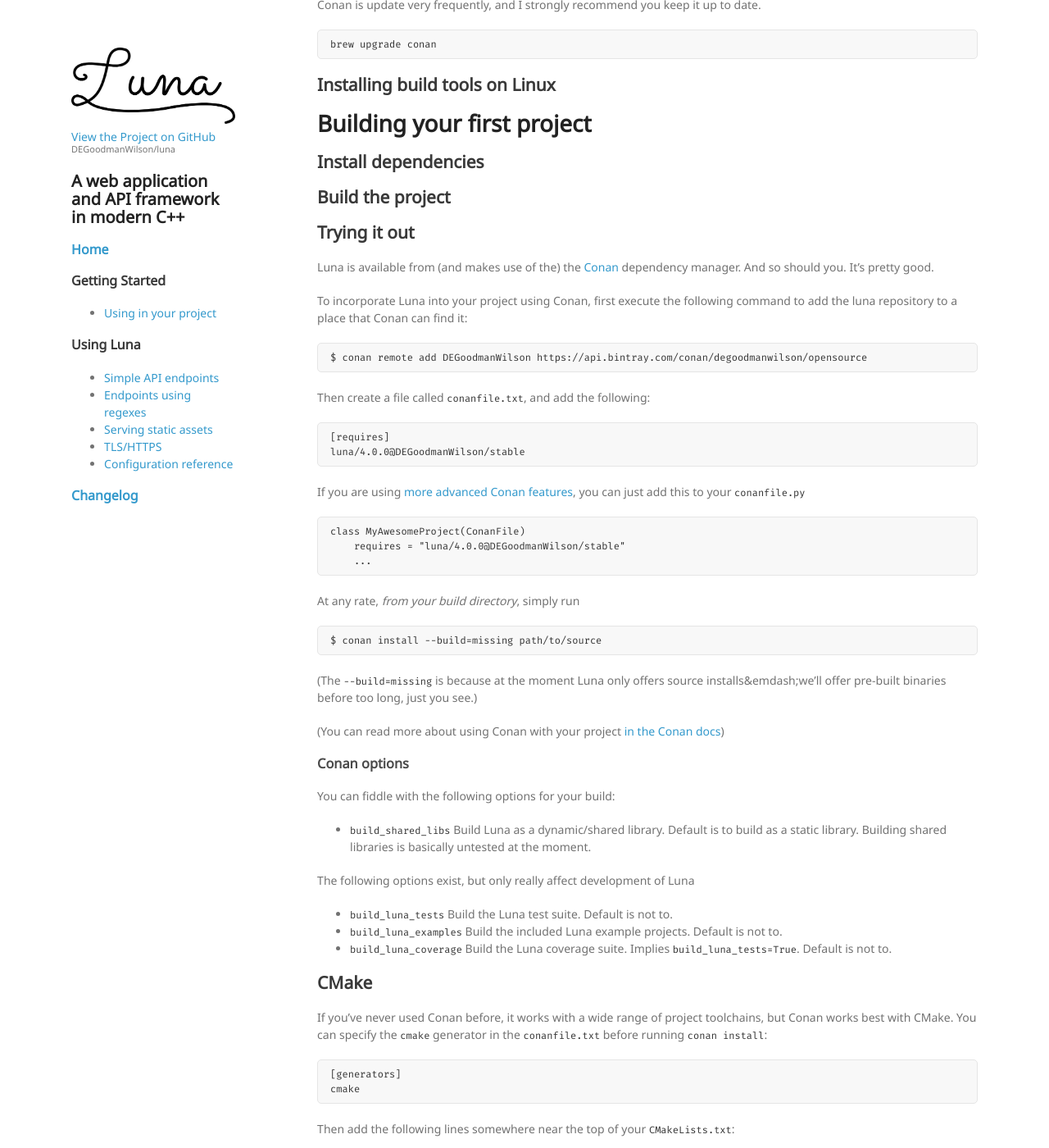
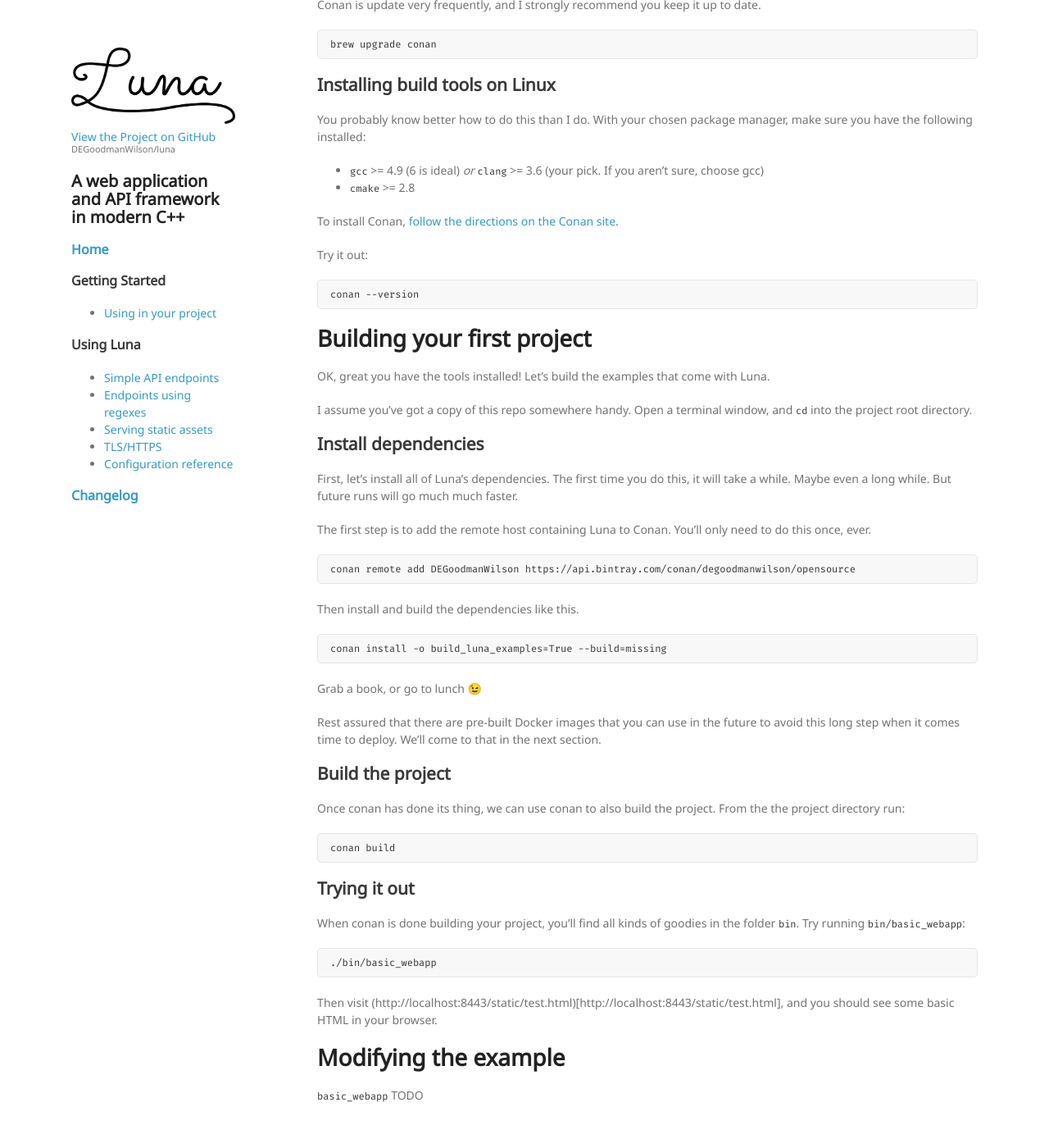
Before and after one commit to DEGoodmanWilson/luna, a Jekyll site: the page built from docs/using.md, in a window 1280 px wide and 1400 px high, scrolled down 815 px. Shown: the whole window at 82% size. Built offline with Jekyll 4.4.1, drawn with Linux system fonts in a browser that asks for light colours; some of the changed text lies outside the part shown.

Commit message:
Cleaning things up so everything builds as expected.

````diff
--- a/docs/using.md
+++ b/docs/using.md
@@ -44,79 +44,63 @@
 
 ## Installing build tools on Linux
 
+You probably know better how to do this than I do. With your chosen package manager, make sure you have the following installed:
+
+* `gcc` >= 4.9 (6 is ideal) _or_ `clang` >= 3.6 (your pick. If you aren't sure, choose gcc)
+* `cmake` >= 2.8
+
+To install Conan, [follow the directions on the Conan site](https://www.conan.io/downloads).
+
+Try it out:
+
+```shell
+conan --version
+```
+
 # Building your first project
+
+OK, great you have the tools installed! Let's build the examples that come with Luna.
+
+I assume you've got a copy of this repo somewhere handy. Open a terminal window, and `cd` into the project root directory.
 
 ## Install dependencies
 
+First, let's install all of Luna's dependencies. The first time you do this, it will take a while. Maybe even a long while. But future runs will go much much faster.
+
+The first step is to add the remote host containing Luna to Conan. You'll only need to do this once, ever.
+
+```shell
+conan remote add DEGoodmanWilson https://api.bintray.com/conan/degoodmanwilson/opensource
+```
+
+Then install and build the dependencies like this.
+
+```shell
+conan install -o build_luna_examples=True --build=missing
+```
+
+Grab a book, or go to lunch 😉
+
+Rest assured that there are pre-built Docker images that you can use in the future to avoid this long step when it comes time to deploy. We'll come to that in the next section.
+
 ## Build the project
+
+Once conan has done its thing, we can use conan to also build the project. From the the project directory run:
+
+```shell
+conan build
+```
 
 ## Trying it out
 
-Luna is available from (and makes use of the) the [Conan](https://www.conan.io) dependency manager. And so should you. It's pretty good.
+When conan is done building your project, you'll find all kinds of goodies in the folder `bin`. Try running `bin/basic_webapp`:
 
-To incorporate Luna into your project using Conan, first execute the following command to add the luna repository to a place that Conan can find it:
-
-```
-$ conan remote add DEGoodmanWilson https://api.bintray.com/conan/degoodmanwilson/opensource
+```shell
+./bin/basic_webapp
 ```
 
-Then create a file called `conanfile.txt`, and add the following:
+Then visit (http://localhost:8443/static/test.html)[http://localhost:8443/static/test.html], and you should see some basic HTML in your browser.
 
+# Modifying the example
 
-```
-[requires]
-luna/{{ site.version }}@DEGoodmanWilson/stable
-```
-
-If you are using [more advanced Conan features](http://docs.conan.io/en/latest/conanfile_py.html), you can just add this to your `conanfile.py`
-
-```python
-class MyAwesomeProject(ConanFile)
-    requires = "luna/{{ site.version }}@DEGoodmanWilson/stable"
-    ...
-```
-
-At any rate, _from your build directory_, simply run
-
-```bash
-$ conan install --build=missing path/to/source
-```
-
-(The `--build=missing` is because at the moment Luna only offers source installs&emdash;we'll offer pre-built binaries before too long, just you see.)
-
-(You can read more about using Conan with your project [in the Conan docs](http://docs.conan.io/en/latest/))
-
-### Conan options
-
-You can fiddle with the following options for your build:
-
-* `build_shared_libs` Build Luna as a dynamic/shared library. Default is to build as a static library. Building shared libraries is basically untested at the moment.
-
-The following options exist, but only really affect development of Luna
-
-* `build_luna_tests` Build the Luna test suite. Default is not to.
-* `build_luna_examples` Build the included Luna example projects. Default is not to.
-* `build_luna_coverage` Build the Luna coverage suite. Implies `build_luna_tests=True`. Default is not to.
-
-## CMake
-
-If you've never used Conan before, it works with a wide range of project toolchains, but Conan works best with CMake. You can specify the `cmake` generator in the `conanfile.txt` before running `conan install`:
-
-```
-[generators]
-cmake
-```
-
-Then add the following lines somewhere near the top of your `CMakeLists.txt`:
-
-```cmake
-include(${CMAKE_BINARY_DIR}/conanbuildinfo.cmake)
-conan_basic_setup()
-```
-
-Then you can run CMake as usual
-
-```bash
-cmake path/to/source
-cmake --build .
-```
+`basic_webapp` TODO
--- a/examples/CMakeLists.txt
+++ b/examples/CMakeLists.txt
@@ -16,9 +16,9 @@
 
 # Examples from the documentation
 
-set(INTRO_1_SOURCE_FILES intro_1.cpp)
-add_executable(intro_1 ${INTRO_1_SOURCE_FILES})
-target_link_libraries(intro_1 luna)
+set(INTRO_SOURCE_FILES intro.cpp)
+add_executable(intro ${INTRO_SOURCE_FILES})
+target_link_libraries(intro luna)
 
 # Other examples
 
````
Also changed, not shown: CMakeLists.txt (+4 -3 lines), conanfile.py (+7 -0 lines), 3 other files.
